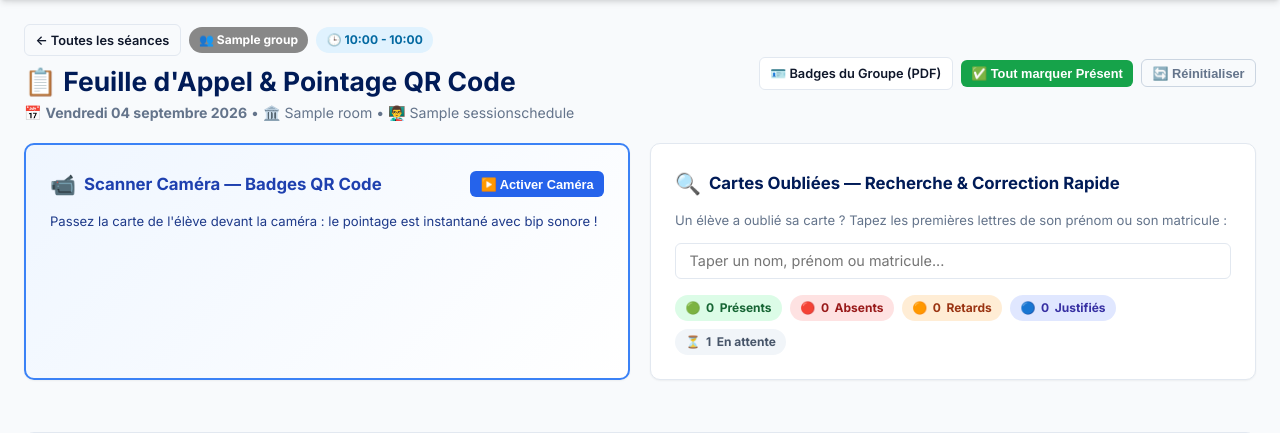
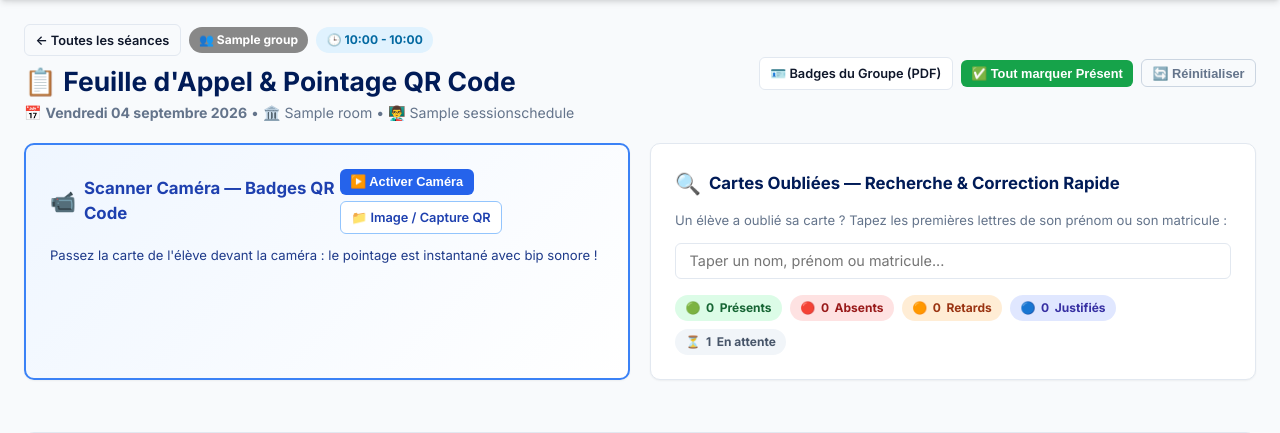
Before and after one commit to elaouni6565said-byte/geniuschess-app, a Django app: page /attendance/1/ in a window 1280 px wide; the page is wider, and only the part inside the window is pictured. Shown: the part 168-601 px from the top of that part. Run offline with Django 5.2, Linux system fonts and the light colour scheme; a user stored in the database is signed in; tables that the repository leaves empty hold one stand-in row (values such as "Sample post"); some libraries are stand-ins or nearby versions.

Commit message:
feat(attendance): add QR code image file upload scanner for easy testing without camera

```diff
--- a/templates/portal/attendance_sheet.html
+++ b/templates/portal/attendance_sheet.html
@@ -68,9 +68,15 @@
                     {% if CURRENT_LANG == 'ar' %}ماسح بطاقات QR Code عبر الكاميرا{% else %}Scanner Caméra — Badges QR Code{% endif %}
                 </h4>
             </div>
-            <button type="button" id="btnToggleCamera" onclick="toggleCameraScanner()" class="btn btn-primary btn-sm" style="font-weight: 700; font-size: 0.8rem; background: #2563EB;">
-                ▶️ {% if CURRENT_LANG == 'ar' %}تشغيل الكاميرا{% else %}Activer Caméra{% endif %}
-            </button>
+            <div style="display: flex; gap: 0.4rem; flex-wrap: wrap; align-items: center;">
+                <button type="button" id="btnToggleCamera" onclick="toggleCameraScanner()" class="btn btn-primary btn-sm" style="font-weight: 700; font-size: 0.8rem; background: #2563EB;">
+                    ▶️ {% if CURRENT_LANG == 'ar' %}تشغيل الكاميرا{% else %}Activer Caméra{% endif %}
+                </button>
+                <label class="btn btn-outline btn-sm" style="margin: 0; cursor: pointer; font-size: 0.8rem; background: white; font-weight: 600; border-color: #93C5FD; color: #1E40AF;" title="Tester avec une image / capture d'écran">
+                    📁 {% if CURRENT_LANG == 'ar' %}صورة QR{% else %}Image / Capture QR{% endif %}
+                    <input type="file" id="qr-file-input" accept="image/*" style="display: none;" onchange="handleFileScan(this)">
+                </label>
+            </div>
         </div>
 
         <p style="font-size: 0.82rem; color: #1E3A8A; margin-bottom: 0.75rem;">
@@ -434,5 +440,20 @@ function onScanSuccess(decodedText, decodedResult) {
 function onScanFailure(error) {
     // Scan silencieux en cours...
 }
+
+// Lecture directe d'une photo / capture de QR Code sans caméra
+function handleFileScan(input) {
+    if (!input.files || input.files.length === 0) return;
+    const file = input.files[0];
+    const scanner = html5QrCode || new Html5Qrcode("reader");
+    scanner.scanFile(file, true)
+        .then(decodedText => {
+            onScanSuccess(decodedText, null);
+        })
+        .catch(err => {
+            alert("Aucun QR Code lisible n'a été détecté dans cette image.");
+        });
+    input.value = "";
+}
 </script>
 {% endblock %}
```
